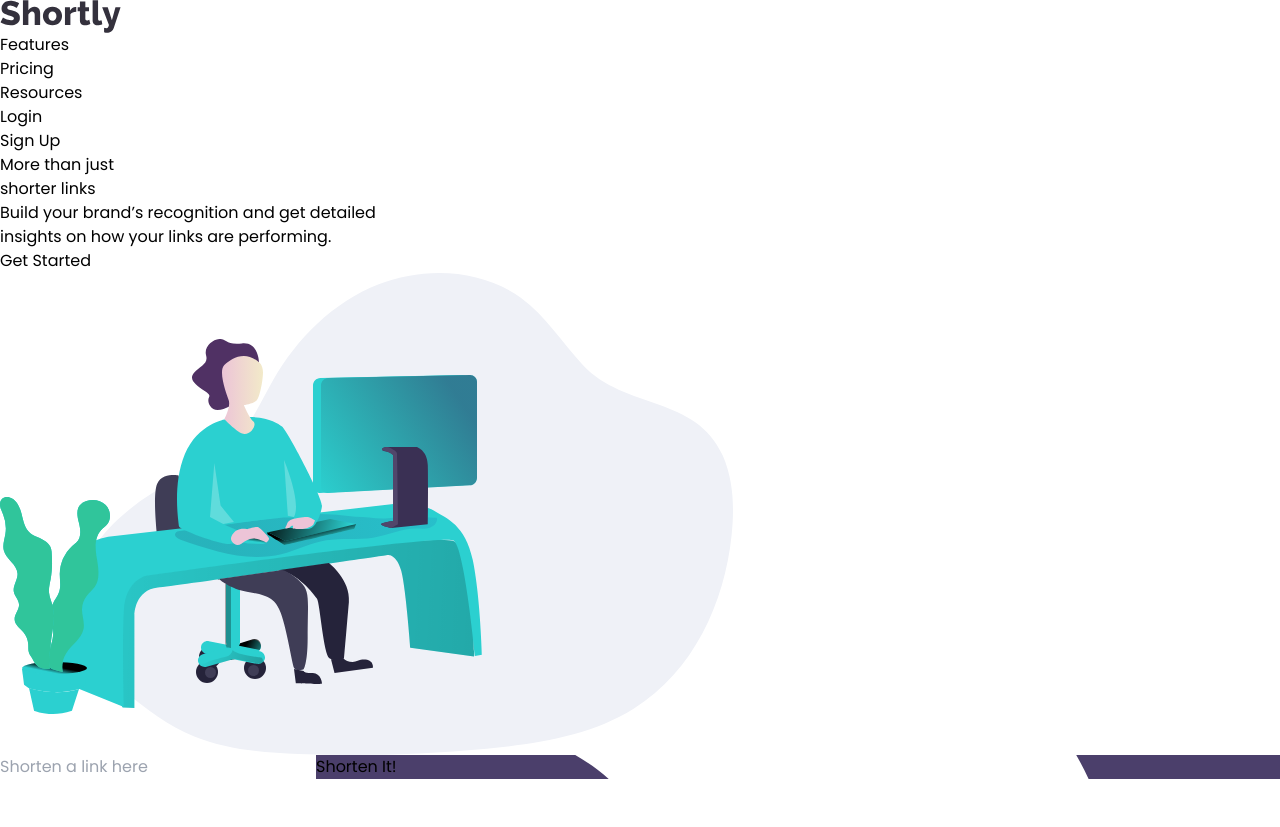
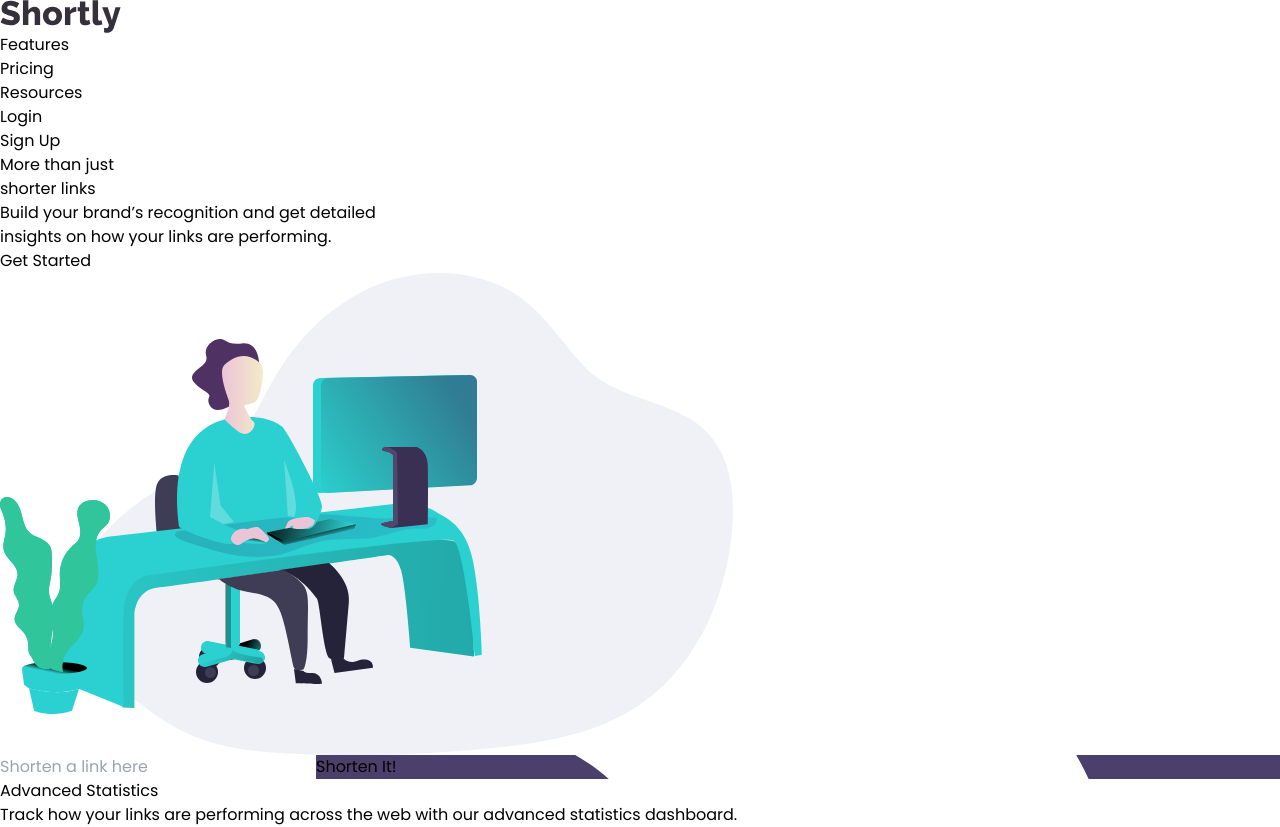
Before and after one commit to SajeedAninda/URL-Shortener-Webpage, a React (Vite) app: page / in a window 1280 px wide. Before the commit the page ends 800 px from the top, so only its background shows below. Built offline with nearby package versions, Linux system fonts and the light colour scheme.

Commit message:
Added advanced text textbox

```diff
--- /dev/null
+++ b/src/Components/AdvancedStats.jsx
@@ -0,0 +1,18 @@
+import React from 'react';
+
+const AdvancedStats = () => {
+    return (
+        <div>
+            <div className='flex flex-col justify-center items-center'>
+                <h1 className='text-[40px] text-[#35323E] font-bold'>
+                    Advanced Statistics
+                </h1>
+                <p className='text-[18px] font-medium text-[#9E9AA7] mt-3 w-[40%] mx-auto text-center'>
+                    Track how your links are performing across the web with our advanced statistics dashboard.
+                </p>
+            </div>
+        </div>
+    );
+};
+
+export default AdvancedStats;
--- a/src/Components/Statistics.jsx
+++ b/src/Components/Statistics.jsx
@@ -1,9 +1,10 @@
 import React from 'react';
 import "./stats.css"
+import AdvancedStats from './AdvancedStats';
 
 const Statistics = () => {
     return (
-        <div className='bg-[#f0f1f6] pt-40 pb-24 mt-40 relative'>
+        <div className='bg-[#f0f1f6] pt-48 pb-24 mt-40 relative'>
             <div class="inputBox w-[80%] py-12 px-16 bg-[#3b3054] rounded-xl mx-auto absolute -top-20 left-1/2 transform -translate-x-1/2">
                 <form className='flex gap-6'>
                     <input className='w-full py-4 rounded-xl bg-white font-semibold text-lg px-6 text-[#9E9AA7]' type="text" placeholder='Shorten a link here' />
@@ -13,6 +14,8 @@ const Statistics = () => {
                     </button>
                 </form>
             </div>
+
+            <AdvancedStats></AdvancedStats>
         </div>
     );
 };
```
